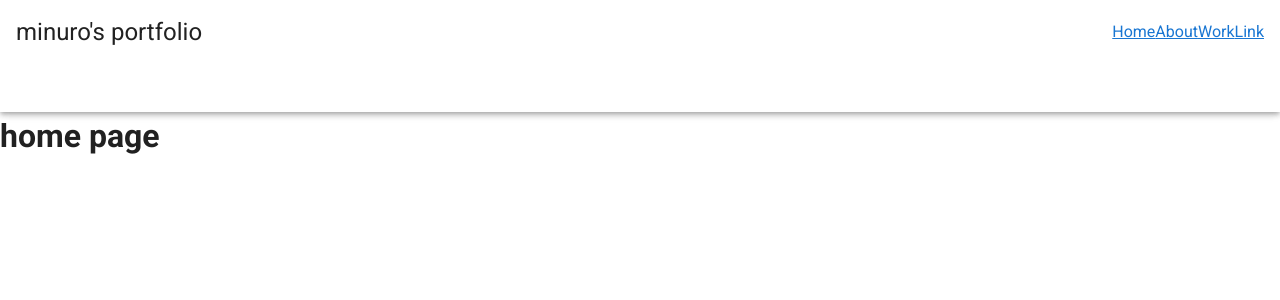
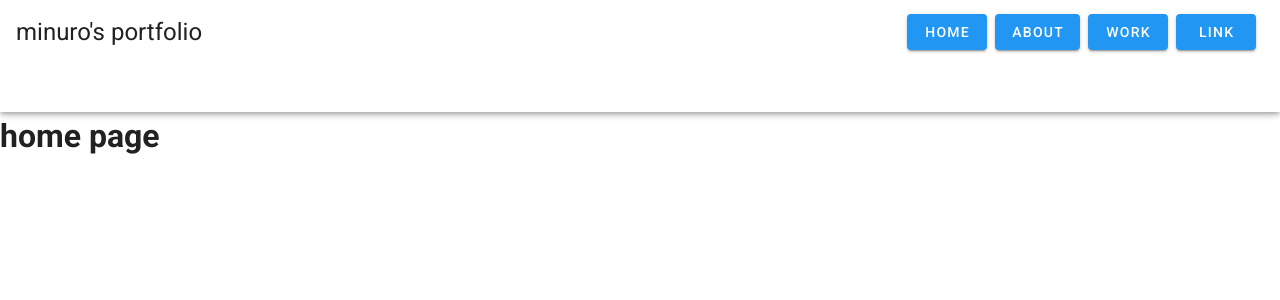
Before and after one commit to minuro/portfolio, a Vue app: page / in a window 1280 px wide. Shown: the top 300 px of the page. Built offline with nearby package versions, Linux system fonts and the light colour scheme.

Commit message:
[add, update] ページリンクのコンポーネント作成、配置

```diff
--- a/src/App.vue
+++ b/src/App.vue
@@ -5,18 +5,12 @@
         <span>minuro's portfolio</span>
       </v-toolbar-title>
       <v-spacer></v-spacer>
-      <router-link :to="{ name: 'home' }">
-        Home
-      </router-link>
-      <router-link :to="{ name: 'about' }">
-        About
-      </router-link>
-      <router-link :to="{ name: 'work' }">
-        Work
-      </router-link>
-      <router-link :to="{ name: 'link' }">
-        Link
-      </router-link>
+        <LinkButton class="mr-2"
+        v-for="(btn, index) in buttons"
+        :key="index"
+        :link="btn.link"
+        :name="btn.name"
+        />
     </v-toolbar>
     <v-content>
       <router-view/>
@@ -25,12 +19,34 @@
 </template>
 
 <script>
+import LinkButton from './components/LinkButton'
+
 export default {
   name: 'App',
   data () {
     return {
-      //
+      buttons: [
+        {
+          link: 'home',
+          name: 'Home'
+        },
+        {
+          link: 'about',
+          name: 'About'
+        },
+        {
+          link: 'work',
+          name: 'Work'
+        },
+        {
+          link: 'link',
+          name: 'Link'
+        }
+      ]
     }
+  },
+  components:{
+    LinkButton
   }
 }
 </script>
--- /dev/null
+++ b/src/components/LinkButton.vue
@@ -0,0 +1,22 @@
+<template>
+  <router-link :to="{ name: link }">
+    <v-btn color="info" flat min-width="80px">
+      {{name}}
+    </v-btn>
+  </router-link>
+</template>
+
+<script>
+export default {
+  props: {
+    link: String,
+    name: String
+  }
+}
+</script>
+
+<style lang="scss">
+a {
+    text-decoration: none;
+}
+</style>
```
